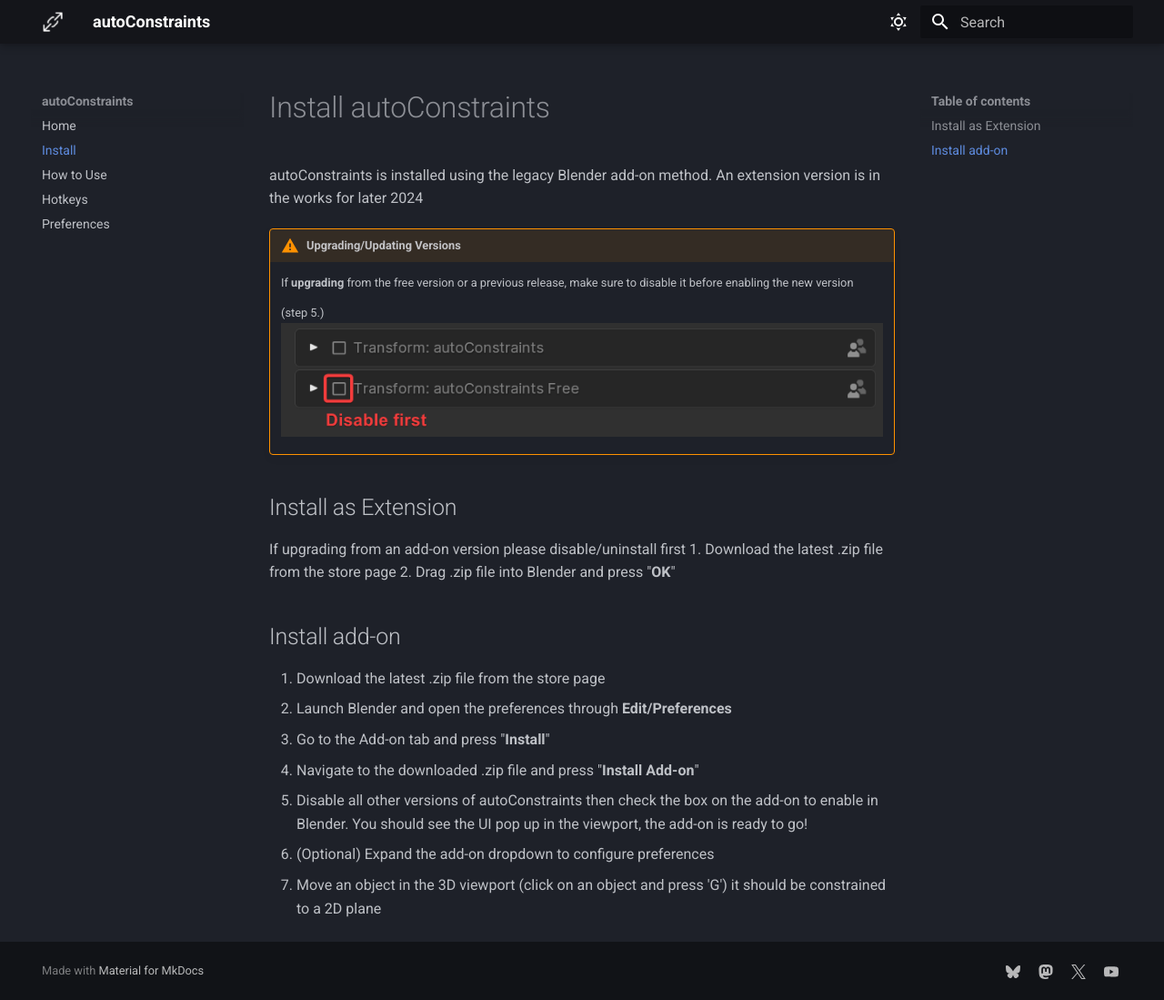
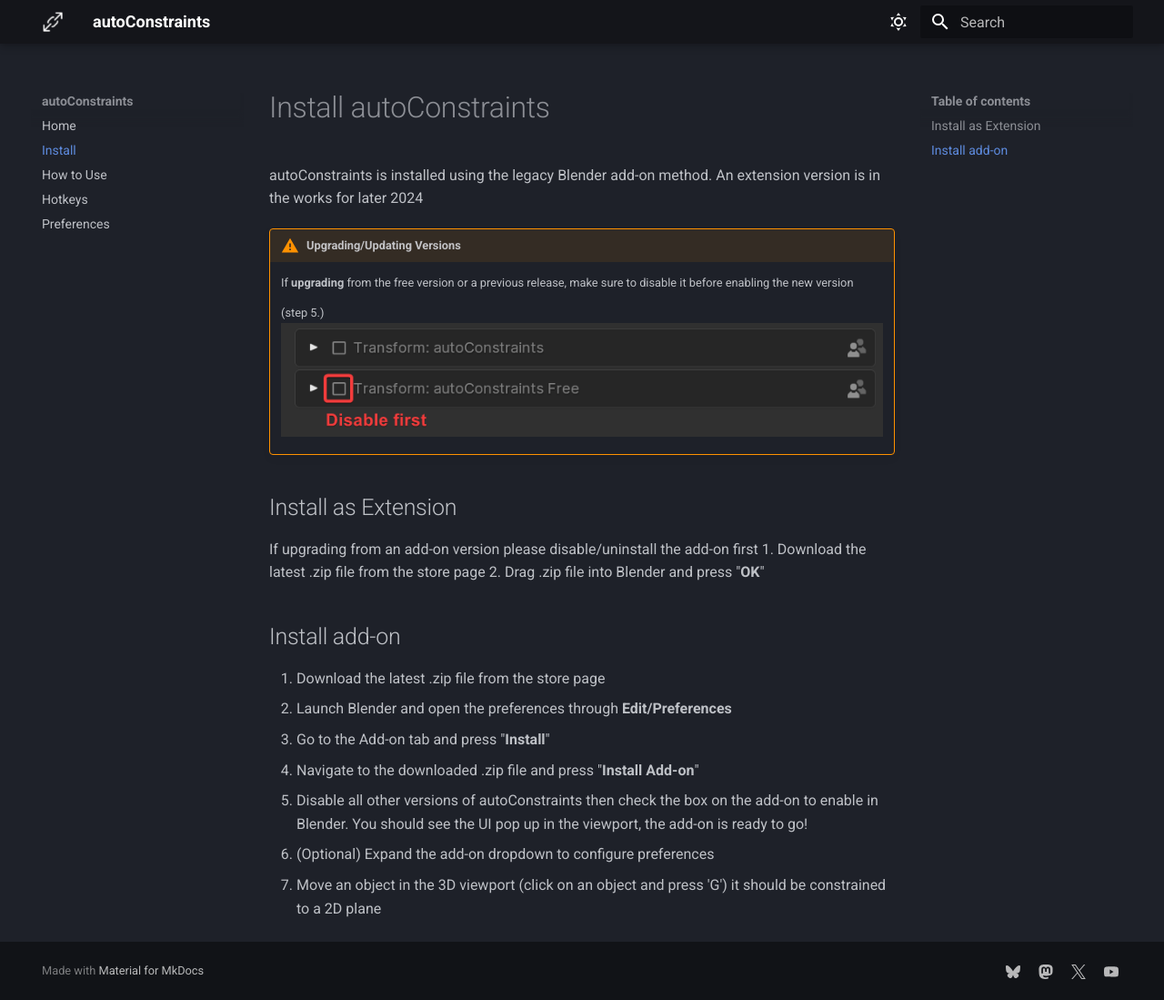
Before and after one commit to SpaghetMeNot/autoconstraints, an MkDocs documentation site: the page built from docs/install.md, in a window 1280 px wide and 1099 px high. Shown: the whole window at 91% size. Built offline with MkDocs 1.6.1 and Material for MkDocs 9.7.7, drawn with Linux system fonts in a browser that asks for light colours; some web fonts are replaced.

Commit message:
updating extension instructions

```diff
--- a/docs/install.md
+++ b/docs/install.md
@@ -8,7 +8,7 @@
     ![Image](assets/image.webp)
 
 ## Install as Extension
-If upgrading from an add-on version please disable/uninstall first
+If upgrading from an add-on version please disable/uninstall the add-on first
 1. Download the latest .zip file from the store page
 2. Drag .zip file into Blender and press "**OK**"
 
```
